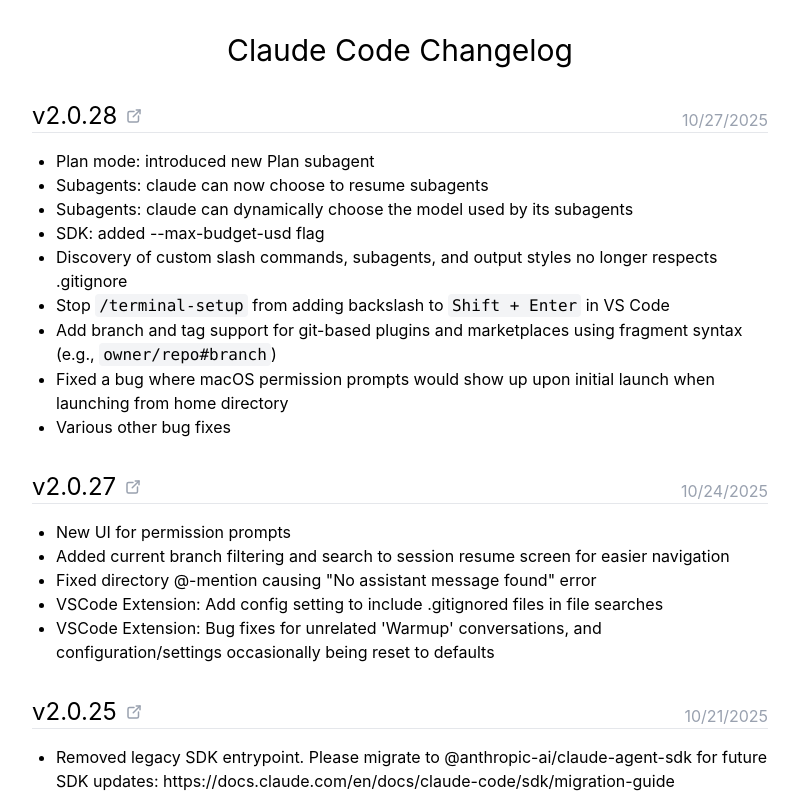
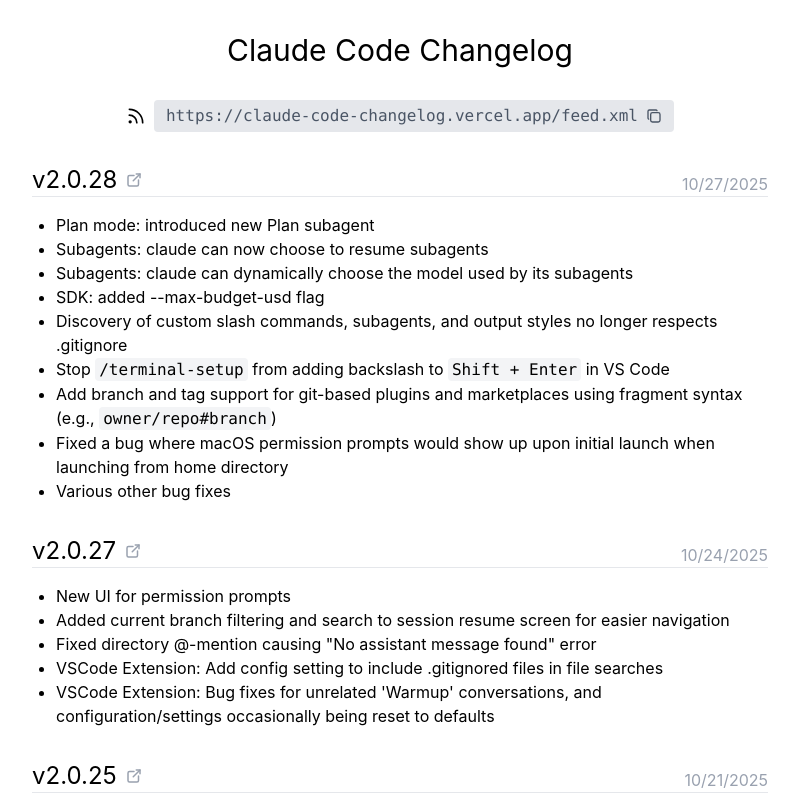
Before and after one commit to koki-develop/claude-code-changelog, a React (Vite) app: page / in a window 1280 px wide. Shown: the top 800 px of the page, without its empty margins (240-1039 px from the left). Built offline with nearby package versions, Linux system fonts and the light colour scheme.

Commit message:
feat: Add CopyButton component and integrate it into the App layout

```diff
--- a/src/App.tsx
+++ b/src/App.tsx
@@ -1,10 +1,28 @@
+import { IconCheck, IconCopy, IconRss } from "@tabler/icons-react";
 import ChangelogJson from "../data/changelog.json";
 import ChangelogItem from "./components/ChangelogItem";
+import CopyButton from "./components/CopyButton";
 import Layout from "./components/Layout";
 
 export default function App() {
   return (
-    <Layout>
+    <Layout className="flex flex-col gap-8">
+      <div className="flex items-center justify-center gap-2">
+        <IconRss size={20} />
+        <div className="flex items-center gap-2 rounded bg-gray-200 px-3 py-1 font-mono text-gray-600">
+          <span>https://claude-code-changelog.vercel.app/feed.xml</span>
+          <CopyButton value="https://claude-code-changelog.vercel.app/feed.xml">
+            {({ copied }) =>
+              copied ? (
+                <IconCheck className="text-green-600" size={16} />
+              ) : (
+                <IconCopy size={16} />
+              )
+            }
+          </CopyButton>
+        </div>
+      </div>
+
       <div className="flex max-w-3xl flex-col gap-8 px-4">
         {ChangelogJson.map((entry) => (
           <ChangelogItem
--- /dev/null
+++ b/src/components/CopyButton.tsx
@@ -0,0 +1,24 @@
+import { useState, type ReactNode } from "react";
+
+type Props = {
+  value: string;
+  children: (params: { copied: boolean }) => ReactNode;
+};
+
+export default function CopyButton({ value, children }: Props) {
+  const [copiedCount, setCopiedCount] = useState<number>(0);
+
+  const handleCopy = async () => {
+    await navigator.clipboard.writeText(value);
+    setCopiedCount((prev) => prev + 1);
+    setTimeout(() => setCopiedCount((prev) => prev - 1), 2000);
+  };
+
+  return (
+    <button className="cursor-pointer" onClick={handleCopy}>
+      {children({
+        copied: copiedCount > 0,
+      })}
+    </button>
+  );
+}
--- a/src/components/Layout.tsx
+++ b/src/components/Layout.tsx
@@ -1,17 +1,18 @@
 import type { ReactNode } from "react";
 
 type Props = {
+  className?: string;
   children: ReactNode;
 };
 
-export default function Layout({ children }: Props) {
+export default function Layout({ className, children }: Props) {
   return (
     <div className="flex flex-col items-center gap-8 py-8">
       <header>
         <h1 className="text-center text-3xl">Claude Code Changelog</h1>
       </header>
 
-      <main>{children}</main>
+      <main className={className}>{children}</main>
     </div>
   );
 }
```
